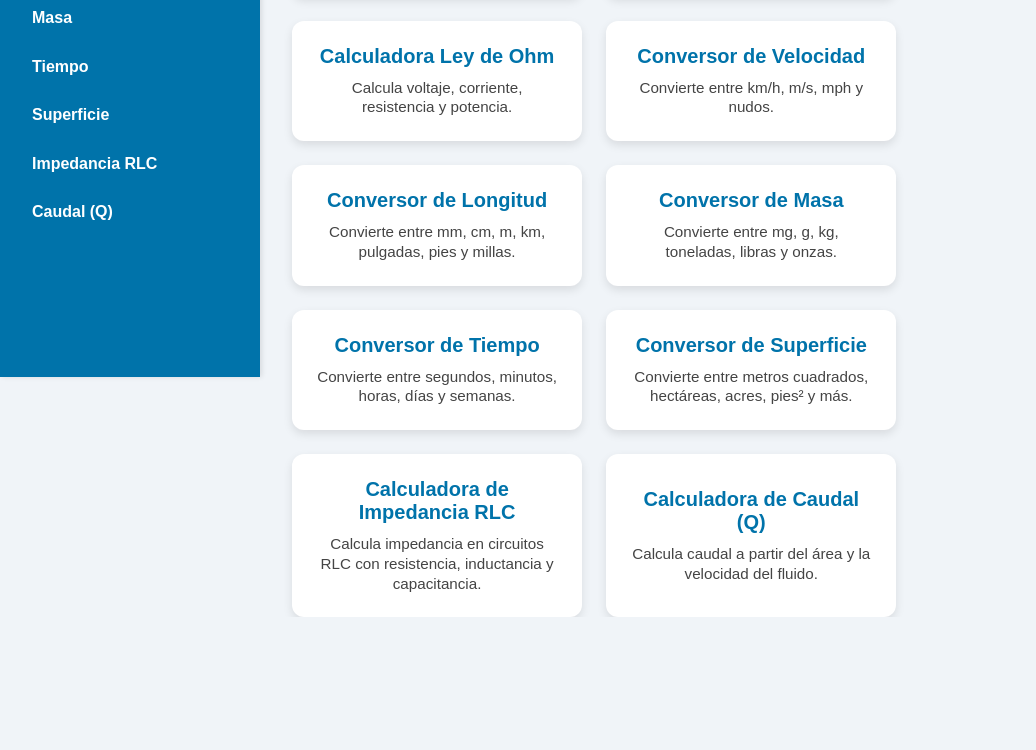
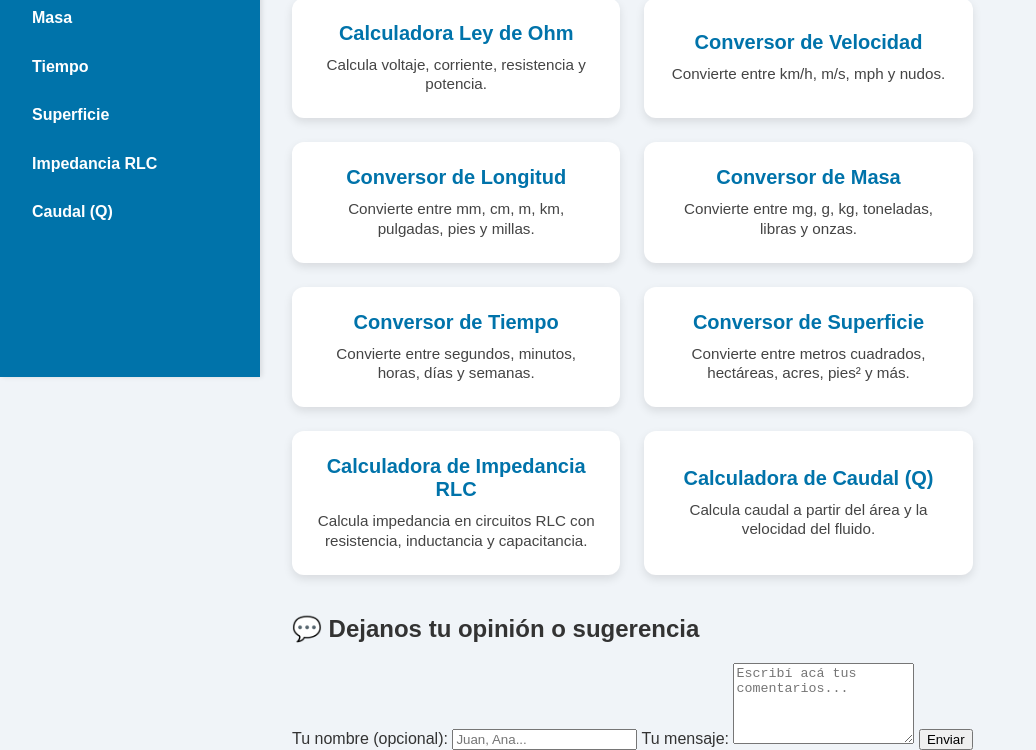
Before and after one commit to lagmon123/Conversor-y-Calculadora-Online, a plain HTML site: page index.html in a window 1280 px wide. Shown: the part 423-1173 px from the top of the page, without its empty margins (0-1036 px from the left). Before the commit the page ends 1040 px from the top, so only its background shows below. Drawn offline with Linux system fonts and the light colour scheme.

Commit message:
Update index.html

```diff
--- a/index.html
+++ b/index.html
@@ -244,6 +244,19 @@
         <p>Calcula caudal a partir del área y la velocidad del fluido.</p>
       </div>
     </section>
+    <section id="feedback" style="margin-top: 40px;">
+      <h2>💬 Dejanos tu opinión o sugerencia</h2>
+      <form action="https://formspree.io/f/abcdxyz" method="POST">
+        <label for="nombre">Tu nombre (opcional):</label>
+        <input type="text" id="nombre" name="nombre" placeholder="Juan, Ana...">
+
+        <label for="mensaje">Tu mensaje:</label>
+        <textarea id="mensaje" name="mensaje" rows="5" required placeholder="Escribí acá tus comentarios..."></textarea>
+
+        <button type="submit">Enviar</button>
+      </form>
+    </section>
+
   </main>
 
 </body>
```
